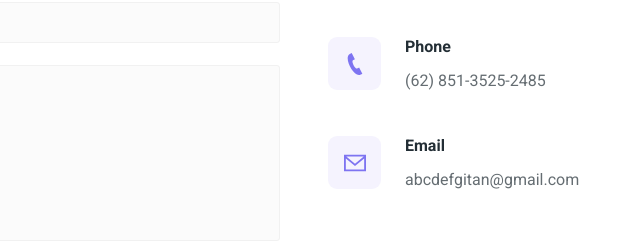
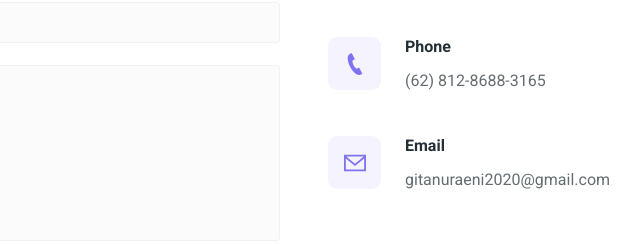
Before and after one commit to GitaNraeni/GitaNuraeni, a plain HTML site: page index.html in a window 1280 px wide. Shown: the part 3303-3548 px from the top of the page, 336-976 px from the left. Drawn offline with Linux system fonts and the light colour scheme.

Commit message:
index.html

```diff
--- a/index.html
+++ b/index.html
@@ -376,7 +376,7 @@
             </div>
             <div class="contact-item-detail">
               <h4>Phone</h4>
-              <p>(62) 851-3525-2485</p>
+              <p>(62) 812-8688-3165</p>
             </div>
           </div>
 
@@ -395,7 +395,7 @@
             </div>
             <div class="contact-item-detail">
               <h4>Email</h4>
-              <p>abcdefgitan@gmail.com</p>
+              <p>gitanuraeni2020@gmail.com</p>
             </div>
           </div>
         </div>
```
